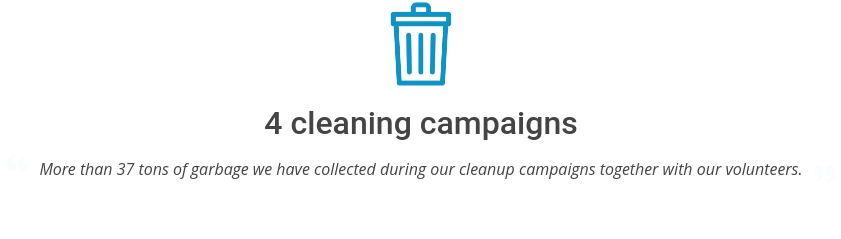
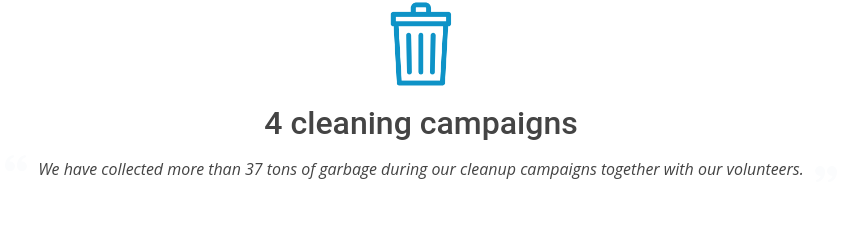
Before and after one commit to Lambdathejojo/ProLago, a plain HTML site: page index-en.html in a window 1280 px wide. Shown: the part 2478-2717 px from the top of the page, 219-1060 px from the left. Drawn offline with nearby package versions, Linux system fonts and the light colour scheme.

Commit message:
Update index-en.html

```diff
--- a/index-en.html
+++ b/index-en.html
@@ -195,7 +195,7 @@
 
           <p>
             <i class="bx bxs-quote-alt-left quote-icon-left"></i>
-            More than 37 tons of garbage we have collected during our cleanup campaigns together with our volunteers.
+            We have collected more than 37 tons of garbage during our cleanup campaigns together with our volunteers.
             <i class="bx bxs-quote-alt-right quote-icon-right"></i>
           </p>
         </div>
```
